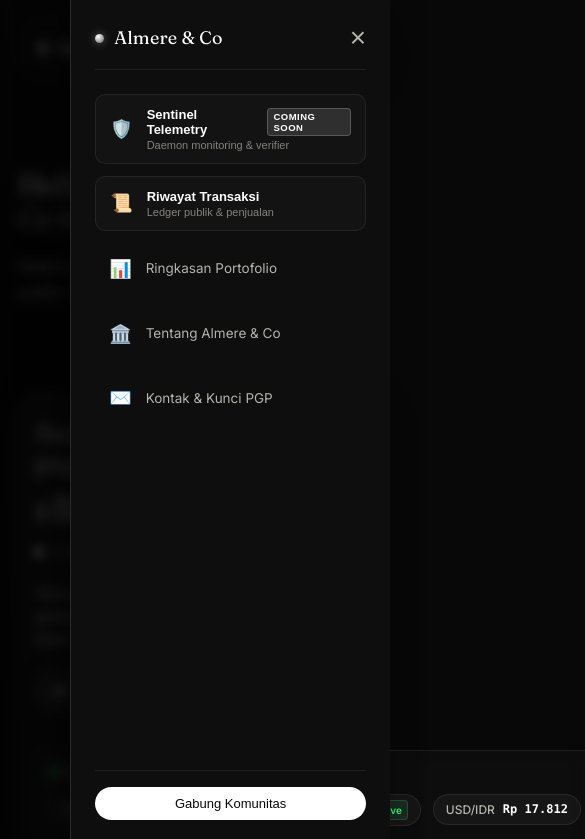
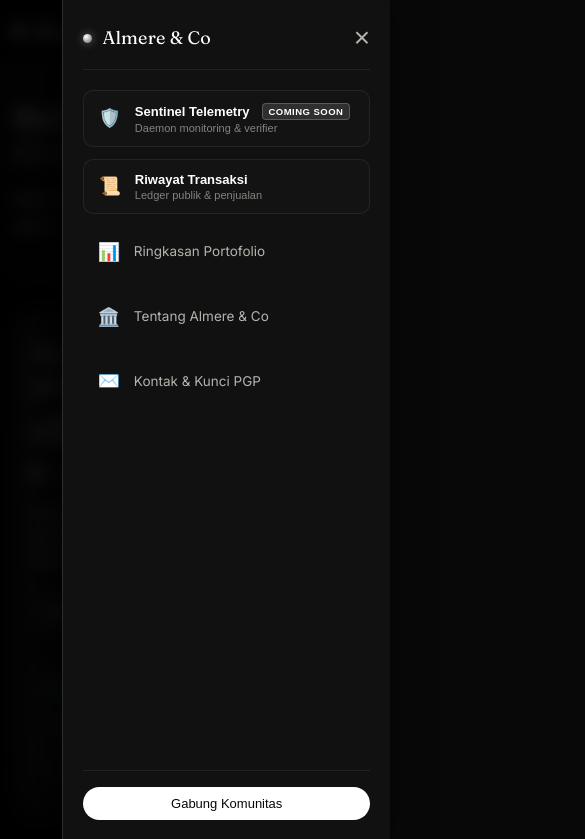
Before and after one commit to ryuukage-byte/almere, a website: page index.html in a window 390 px wide. Both pictures are taken after a click on the button "Buka navigasi mobile". Shown: the top 839 px of the page, 585 px wide, since content can reach past the window. Drawn offline with Linux system fonts and the light colour scheme; no server answers.

Commit message:
fix(mobile): resolve sticky header text bleed, ticker card overflow, and drawer viewport positioning

```diff
--- a/index.html
+++ b/index.html
@@ -63,56 +63,6 @@
           </button>
         </div>
       </nav>
-
-      <!-- Mobile Navigation Drawer -->
-      <div class="mobile-nav-drawer" id="mobile-nav-drawer" aria-hidden="true">
-        <div class="mobile-nav-backdrop" id="mobile-nav-backdrop"></div>
-        <div class="mobile-nav-panel">
-          <div class="mobile-nav-header">
-            <div class="brand">
-              <span class="dot"></span>
-              <span class="brand-text">Almere &amp; Co</span>
-            </div>
-            <button type="button" class="mobile-nav-close" id="mobile-nav-close" aria-label="Tutup menu">&times;</button>
-          </div>
-          <div class="mobile-nav-links">
-            <button type="button" class="mobile-nav-item" id="mobile-sentinel-btn">
-              <span class="m-icon">🛡️</span>
-              <div class="m-text">
-                <div class="m-title-row">
-                  <span>Sentinel Telemetry</span>
-                  <span class="badge-coming-soon">Coming Soon</span>
-                </div>
-                <span class="m-desc">Daemon monitoring &amp; verifier</span>
-              </div>
-            </button>
-            <button type="button" class="mobile-nav-item" id="mobile-tx-history-btn">
-              <span class="m-icon">📜</span>
-              <div class="m-text">
-                <span class="m-title">Riwayat Transaksi</span>
-                <span class="m-desc">Ledger publik &amp; penjualan</span>
-              </div>
-            </button>
-            <a href="#ringkasan" class="mobile-nav-link-anchor">
-              <span class="m-icon">📊</span>
-              <span>Ringkasan Portofolio</span>
-            </a>
-            <a href="#tentang" class="mobile-nav-link-anchor">
-              <span class="m-icon">🏛️</span>
-              <span>Tentang Almere &amp; Co</span>
-            </a>
-            <a href="#kontak" class="mobile-nav-link-anchor">
-              <span class="m-icon">✉️</span>
-              <span>Kontak &amp; Kunci PGP</span>
-            </a>
-          </div>
-          <div class="mobile-nav-footer">
-            <button type="button" class="cta-pill w-full open-community-modal-trigger">
-              Gabung Komunitas
-            </button>
-          </div>
-        </div>
-      </div>
     </header>
 
     <main>
@@ -706,6 +656,56 @@ mQENBGYZ8eABCADWq3yK9uE2qGz0kLp5O+MvN7tZ8wXy9...
     </div>
   </div>
 
+  <!-- Mobile Navigation Drawer -->
+  <div class="mobile-nav-drawer" id="mobile-nav-drawer" aria-hidden="true">
+    <div class="mobile-nav-backdrop" id="mobile-nav-backdrop"></div>
+    <div class="mobile-nav-panel">
+      <div class="mobile-nav-header">
+        <div class="brand">
+          <span class="dot"></span>
+          <span class="brand-text">Almere &amp; Co</span>
+        </div>
+        <button type="button" class="mobile-nav-close" id="mobile-nav-close" aria-label="Tutup menu">&times;</button>
+      </div>
+      <div class="mobile-nav-links">
+        <button type="button" class="mobile-nav-item" id="mobile-sentinel-btn">
+          <span class="m-icon">🛡️</span>
+          <div class="m-text">
+            <div class="m-title-row">
+              <span>Sentinel Telemetry</span>
+              <span class="badge-coming-soon">Coming Soon</span>
+            </div>
+            <span class="m-desc">Daemon monitoring &amp; verifier</span>
+          </div>
+        </button>
+        <button type="button" class="mobile-nav-item" id="mobile-tx-history-btn">
+          <span class="m-icon">📜</span>
+          <div class="m-text">
+            <span class="m-title">Riwayat Transaksi</span>
+            <span class="m-desc">Ledger publik &amp; penjualan</span>
+          </div>
+        </button>
+        <a href="#ringkasan" class="mobile-nav-link-anchor">
+          <span class="m-icon">📊</span>
+          <span>Ringkasan Portofolio</span>
+        </a>
+        <a href="#tentang" class="mobile-nav-link-anchor">
+          <span class="m-icon">🏛️</span>
+          <span>Tentang Almere &amp; Co</span>
+        </a>
+        <a href="#kontak" class="mobile-nav-link-anchor">
+          <span class="m-icon">✉️</span>
+          <span>Kontak &amp; Kunci PGP</span>
+        </a>
+      </div>
+      <div class="mobile-nav-footer">
+        <button type="button" class="cta-pill w-full open-community-modal-trigger">
+          Gabung Komunitas
+        </button>
+      </div>
+    </div>
+  </div>
+
   <script src="app.js"></script>
 </body>
 </html>
--- a/styles.css
+++ b/styles.css
@@ -50,6 +50,7 @@ html {
   -webkit-font-smoothing: antialiased;
   -moz-osx-font-smoothing: grayscale;
   background-color: var(--bg-black);
+  overflow-x: hidden;
 }
 
 body {
@@ -363,6 +364,9 @@ body {
   background: linear-gradient(180deg, #161616 0%, #111111 100%);
   box-shadow: 0 12px 40px rgba(0, 0, 0, 0.35);
   flex-wrap: wrap;
+  overflow: hidden;
+  width: 100%;
+  box-sizing: border-box;
 }
 
 .summary-left {
@@ -2144,16 +2148,21 @@ body {
    24/7 LIVE CRYPTO MARKET TICKER
    ========================================================================== */
 .market-ticker-bar {
+  width: 100%;
+  max-width: 100%;
+  min-width: 0;
+  box-sizing: border-box;
   display: flex;
   align-items: center;
   justify-content: space-between;
   gap: 16px;
-  padding: 12px 20px;
-  margin-top: 20px;
-  background: rgba(255, 255, 255, 0.025);
+  padding: 12px 18px;
+  margin-top: 24px;
+  background: rgba(255, 255, 255, 0.03);
   border: 1px solid var(--border-subtle);
   border-radius: 12px;
   backdrop-filter: blur(8px);
+  overflow: hidden;
 }
 
 .ticker-left {
@@ -2178,13 +2187,18 @@ body {
   text-transform: uppercase;
   letter-spacing: 0.05em;
   color: var(--text-secondary);
+  white-space: nowrap;
 }
 
 .ticker-items-scroll {
   display: flex;
   align-items: center;
-  gap: 12px;
+  gap: 10px;
   overflow-x: auto;
+  -webkit-overflow-scrolling: touch;
+  min-width: 0;
+  max-width: 100%;
+  flex: 1;
   scrollbar-width: none;
 }
 .ticker-items-scroll::-webkit-scrollbar {
@@ -2192,10 +2206,11 @@ body {
 }
 
 .ticker-chip {
+  flex-shrink: 0;
   display: flex;
   align-items: center;
   gap: 8px;
-  padding: 5px 12px;
+  padding: 6px 12px;
   background: rgba(255, 255, 255, 0.04);
   border: 1px solid var(--border-subtle);
   border-radius: 20px;
@@ -2527,8 +2542,9 @@ body {
   top: 0;
   left: 0;
   width: 100vw;
-  height: 100vh;
-  z-index: 1000;
+  height: 100%;
+  height: 100dvh;
+  z-index: 9999;
   display: none;
 }
 
@@ -2537,30 +2553,36 @@ body {
 }
 
 .mobile-nav-backdrop {
-  position: absolute;
+  position: fixed;
   top: 0;
   left: 0;
   width: 100%;
   height: 100%;
-  background: rgba(0, 0, 0, 0.7);
-  backdrop-filter: blur(6px);
+  background: rgba(0, 0, 0, 0.75);
+  backdrop-filter: blur(8px);
+  -webkit-backdrop-filter: blur(8px);
 }
 
 .mobile-nav-panel {
-  position: absolute;
+  position: fixed;
   top: 0;
   right: 0;
-  width: 82%;
-  max-width: 320px;
+  width: 84%;
+  max-width: 340px;
   height: 100%;
-  background: var(--bg-surface);
+  height: 100dvh;
+  background: #111111;
   border-left: 1px solid var(--border-medium);
-  padding: 24px;
+  padding: max(24px, env(safe-area-inset-top, 24px)) 20px max(24px, env(safe-area-inset-bottom, 24px));
   display: flex;
   flex-direction: column;
-  gap: 24px;
-  box-shadow: -10px 0 30px rgba(0, 0, 0, 0.5);
+  gap: 20px;
+  box-shadow: -12px 0 40px rgba(0, 0, 0, 0.8);
   animation: slideDrawer 0.25s var(--ease-out);
+  overflow-y: auto;
+  -webkit-overflow-scrolling: touch;
+  box-sizing: border-box;
+  z-index: 10000;
 }
 
 @keyframes slideDrawer {
@@ -2690,78 +2712,167 @@ body {
 }
 
 @media (max-width: 768px) {
+  .wrap {
+    padding: 0 16px 80px;
+  }
+
+  .header {
+    position: sticky;
+    top: 0;
+    left: 0;
+    right: 0;
+    width: calc(100% + 32px);
+    margin: 0 -16px 24px -16px;
+    padding: max(14px, env(safe-area-inset-top, 14px)) 16px 14px;
+    background: rgba(8, 8, 8, 0.94);
+    backdrop-filter: blur(20px);
+    -webkit-backdrop-filter: blur(20px);
+    border-bottom: 1px solid rgba(255, 255, 255, 0.08);
+    z-index: 100;
+    box-sizing: border-box;
+  }
+
+  .nav-container {
+    padding: 0;
+    background: transparent;
+    border: none;
+    border-radius: 0;
+    box-shadow: none;
+    backdrop-filter: none;
+    -webkit-backdrop-filter: none;
+    display: flex;
+    align-items: center;
+    justify-content: space-between;
+    width: 100%;
+  }
+
   .nav-links {
     display: none;
   }
+
   .desktop-only {
     display: none;
   }
+
   .mobile-menu-toggle {
     display: flex;
   }
+
+  .hero {
+    padding: 16px 0 28px;
+  }
+
   .hero-headline {
     font-size: 36px;
   }
+
   .summary-card {
-    padding: 24px 20px;
+    padding: 24px 18px;
     gap: 20px;
-  }
-  .market-ticker-bar {
-    flex-direction: column;
-    align-items: flex-start;
-    gap: 12px;
-    padding: 12px 16px;
-  }
-  .ticker-items-scroll {
+    overflow: hidden;
     width: 100%;
-    padding-bottom: 4px;
-  }
-  .total-display {
-    font-size: 42px;
-  }
-  .currency-symbol {
-    font-size: 28px;
-  }
+    box-sizing: border-box;
+  }
+
   .summary-right {
     align-items: flex-start;
     text-align: left;
-  }
+    width: 100%;
+  }
+
+  .summary-note {
+    max-width: 100%;
+  }
+
+  .market-ticker-bar {
+    width: 100% !important;
+    max-width: 100% !important;
+    min-width: 0 !important;
+    box-sizing: border-box !important;
+    flex-direction: column;
+    align-items: stretch;
+    gap: 10px;
+    padding: 12px 14px;
+    margin-top: 16px;
+    overflow: hidden;
+  }
+
+  .ticker-items-scroll {
+    width: 100% !important;
+    max-width: 100% !important;
+    min-width: 0 !important;
+    display: flex;
+    overflow-x: auto;
+    -webkit-overflow-scrolling: touch;
+    gap: 8px;
+    padding-bottom: 4px;
+    scrollbar-width: none;
+  }
+
+  .ticker-items-scroll::-webkit-scrollbar {
+    display: none;
+  }
+
+  .ticker-badge {
+    font-size: 10.5px;
+    opacity: 0.6;
+    margin-top: 2px;
+    align-self: flex-start;
+  }
+
+  .total-display {
+    font-size: 42px;
+  }
+
+  .currency-symbol {
+    font-size: 28px;
+  }
+
   .chart-container-card,
   .transactions-panel {
     padding: 20px 16px;
   }
+
   .canvas-wrapper {
     height: 260px;
   }
+
   .section-controls-group {
     width: 100%;
     flex-direction: column;
     align-items: stretch;
     gap: 10px;
   }
+
   .currency-dropdown-wrap {
     width: 100%;
   }
+
   .currency-dropdown-trigger {
     width: 100%;
     justify-content: space-between;
   }
+
   .currency-dropdown-popover {
     width: 100%;
     right: 0;
     left: 0;
   }
+
   .asset-view-tabs {
     width: 100%;
     display: flex;
     overflow-x: auto;
+    -webkit-overflow-scrolling: touch;
     padding-bottom: 4px;
   }
+
   .asset-view-tab {
     flex-shrink: 0;
     padding: 8px 12px;
     font-size: 12px;
   }
+
   .holding-row {
     grid-template-columns: 1fr 1fr;
     grid-template-areas:
@@ -2771,6 +2882,7 @@ body {
     row-gap: 16px;
     padding: 18px 16px;
   }
+
   .col-asset { grid-area: asset; }
   .holding-row > div:nth-child(2) { grid-area: value; }
   .holding-row > div:nth-child(3) { grid-area: change; }
@@ -2780,18 +2892,22 @@ body {
   .tx-table-container {
     display: none;
   }
+
   .tx-mobile-cards {
     display: flex;
   }
+
   .tx-stats-summary-bar {
     grid-template-columns: 1fr;
     gap: 10px;
   }
+
   .transactions-embedded-header {
     flex-direction: column;
     align-items: stretch;
     gap: 16px;
   }
+
   .tx-filter-group {
     overflow-x: auto;
     width: 100%;
@@ -2800,24 +2916,36 @@ body {
 
 @media (max-width: 480px) {
   .wrap {
-    padding: 16px 14px 80px;
-  }
+    padding: 0 14px 80px;
+  }
+
+  .header {
+    width: calc(100% + 28px);
+    margin: 0 -14px 20px -14px;
+    padding: max(12px, env(safe-area-inset-top, 12px)) 14px 12px;
+  }
+
   .hero-headline {
     font-size: 30px;
   }
+
   .total-display {
     font-size: 34px;
   }
+
   .currency-symbol {
     font-size: 24px;
   }
+
   .asset-view-tab span:last-child {
     font-size: 11px;
   }
+
   .asset-view-tab {
     padding: 7px 10px;
     gap: 5px;
   }
+
   .modal-card {
     padding: 20px 16px;
   }
```
